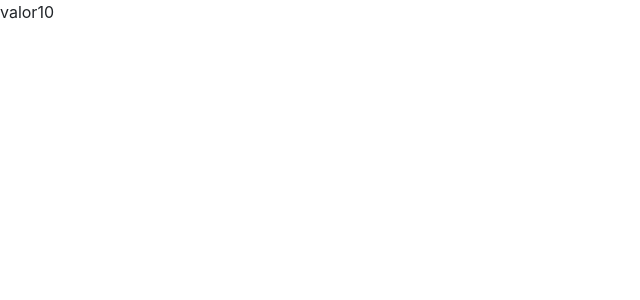
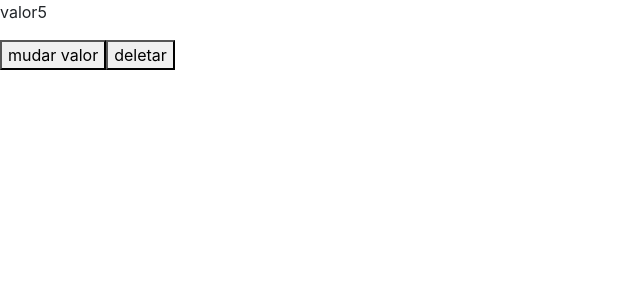
Before and after one commit to andreleecoder/Angular, an Angular app in the folder data-binding/: page / in a window 1280 px wide. Shown: the top 300 px of the page, without its empty margins (0-640 px from the left). Built offline with nearby package versions, Linux system fonts and the light colour scheme.

Commit message:
lifecicle components

```diff
--- a/data-binding/src/app/app.component.html
+++ b/data-binding/src/app/app.component.html
@@ -1 +1,3 @@
-<app-ciclo></app-ciclo>
+<app-ciclo [valorInicial]="valor" *ngIf="!deletarCiclo"></app-ciclo>
+<button (click)="mudarValor()">mudar valor</button>
+<button (click)="destruirCiclo()">deletar</button>
--- a/data-binding/src/app/app.component.ts
+++ b/data-binding/src/app/app.component.ts
@@ -6,5 +6,14 @@ import { Component } from '@angular/core';
   styleUrls: ['./app.component.css']
 })
 export class AppComponent {
-  title = 'data-binding';
+  valor:number=5
+
+  deletarCiclo:boolean=false
+
+  mudarValor(){
+    this.valor++
+  }
+  destruirCiclo(){
+    this.deletarCiclo=true
+  }
 }
--- a/data-binding/src/app/ciclo/ciclo.component.ts
+++ b/data-binding/src/app/ciclo/ciclo.component.ts
@@ -1,4 +1,4 @@
-import { Component, OnInit, OnChanges, DoCheck ,AfterContentInit, Input } from '@angular/core';
+import { Component, OnInit, OnChanges, DoCheck ,AfterContentInit, Input, OnDestroy } from '@angular/core';
 import { log } from 'util';
 
 @Component({
@@ -6,7 +6,7 @@ import { log } from 'util';
   templateUrl: './ciclo.component.html',
   styleUrls: ['./ciclo.component.css']
 })
-export class CicloComponent implements OnChanges, OnInit, DoCheck ,AfterContentInit  {
+export class CicloComponent implements OnChanges, OnInit, DoCheck ,AfterContentInit,OnDestroy  {
  @Input() valorInicial:number=10
   constructor() {
     this.log('constructor')
@@ -27,6 +27,9 @@ export class CicloComponent implements OnChanges, OnInit, DoCheck ,AfterContentI
   ngAfterContentInit() {
     this.log('ngAfterContentInit')
   }
+  ngOnDestroy(){
+    this.log('ngOnDestroy')
+  }
   private log(hook:string){
     console.log(hook)
   }
```
